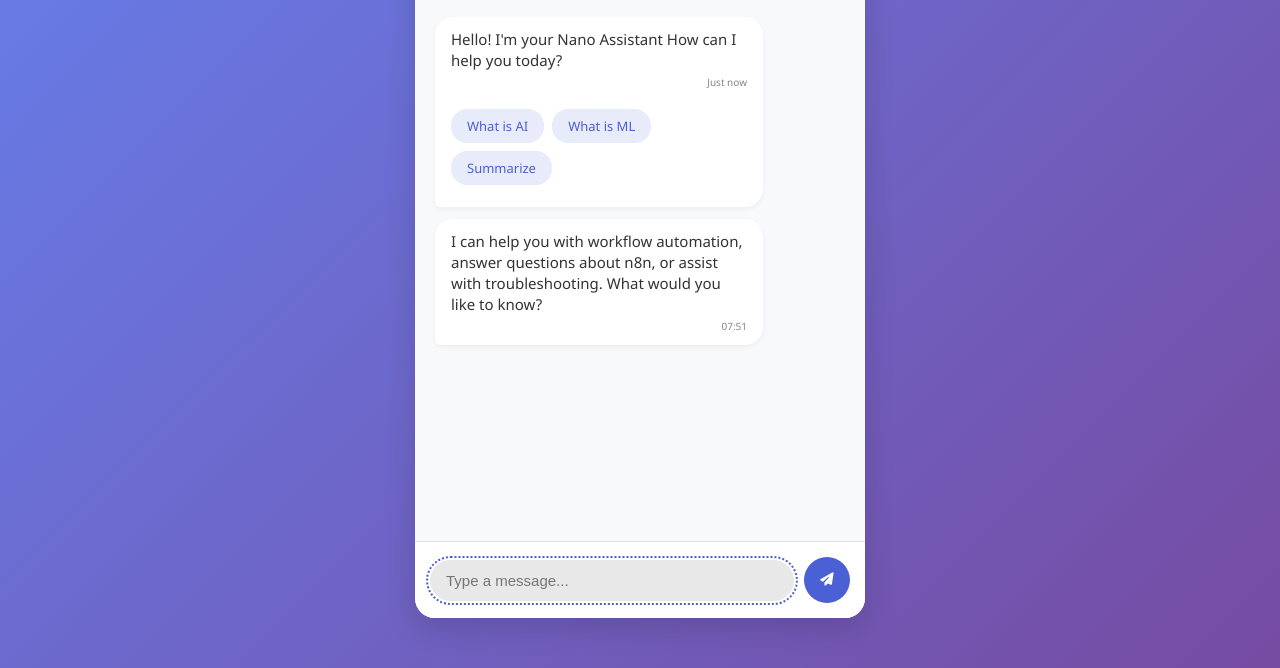
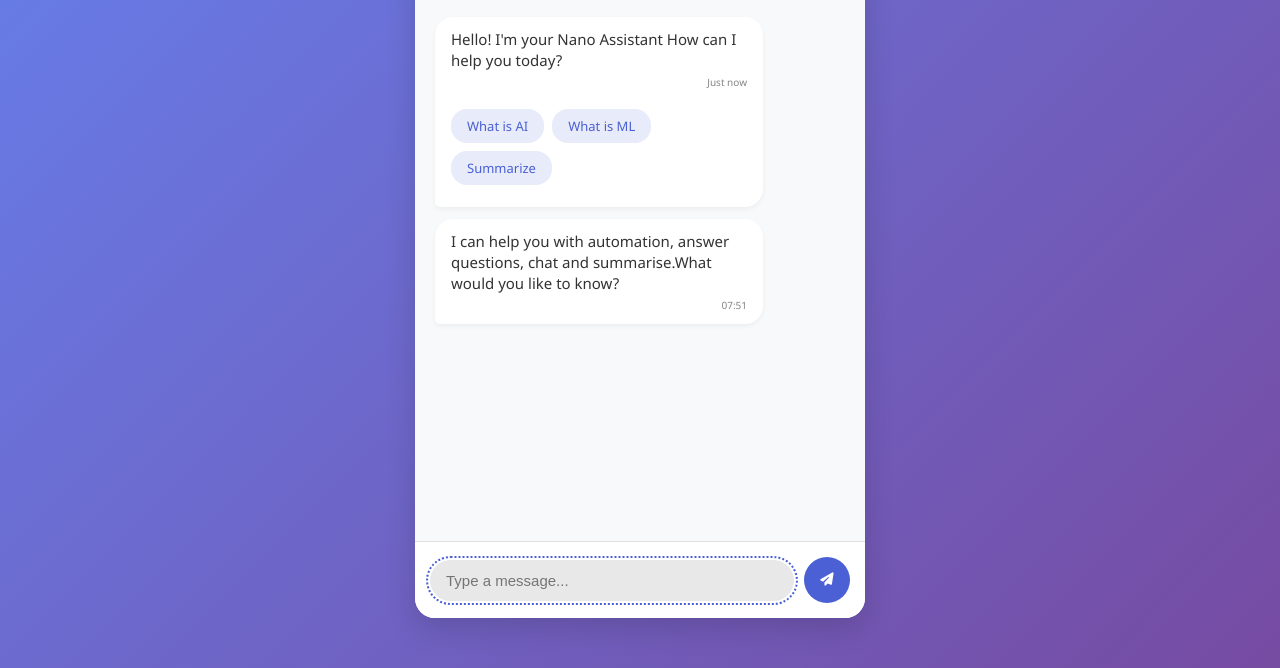
Before and after one commit to HariharanSuthan-A/NanoChat, a plain HTML site: page index.html in a window 1280 px wide. Shown: the part 132-800 px from the top of the page. Drawn offline with Linux system fonts and the light colour scheme.

Commit message:
Update index.html

```diff
--- a/index.html
+++ b/index.html
@@ -326,7 +326,7 @@
     window.addEventListener('load', () => {
       // Add a slight delay for initial messages to simulate conversation start
       setTimeout(() => {
-        addBotMessage("I can help you with workflow automation, answer questions about n8n, or assist with troubleshooting. What would you like to know?");
+        addBotMessage("I can help you with  automation, answer questions, chat and summarise.What would you like to know?");
       }, 1000);
     });
 
```
